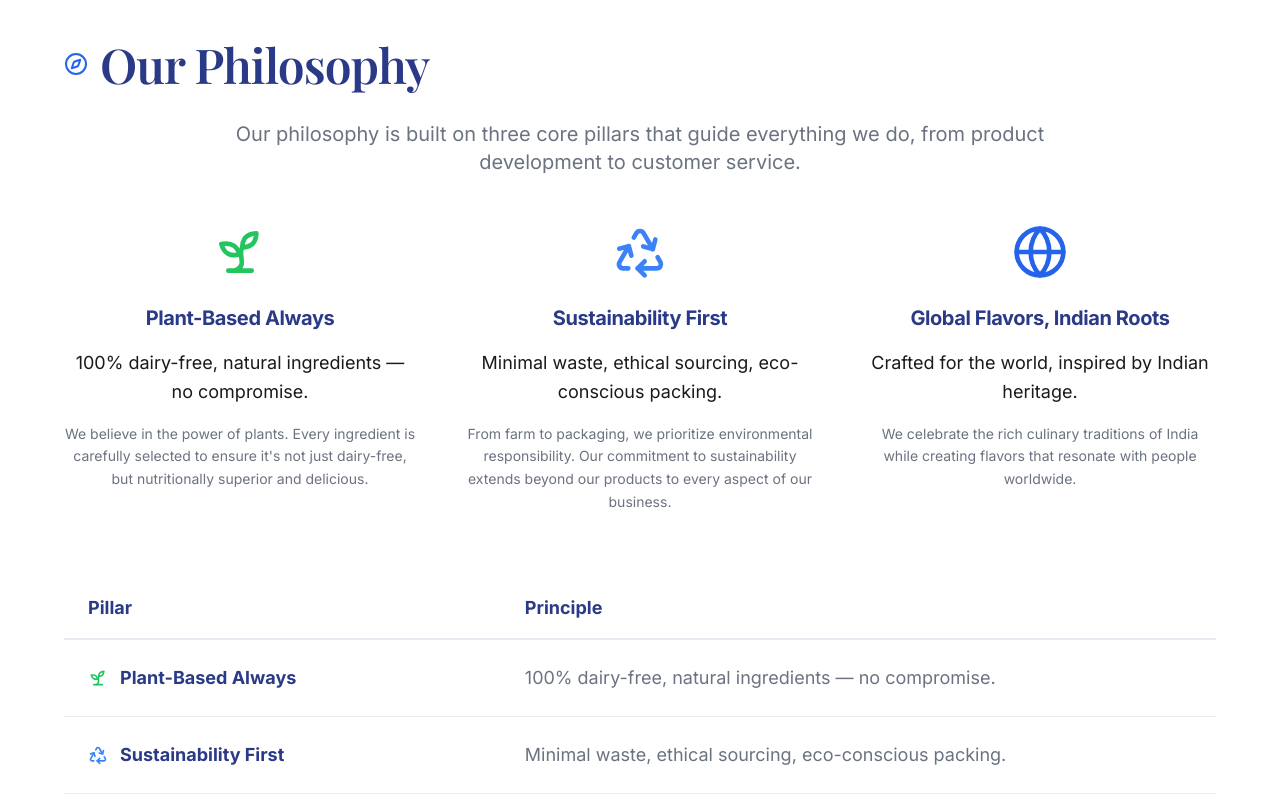
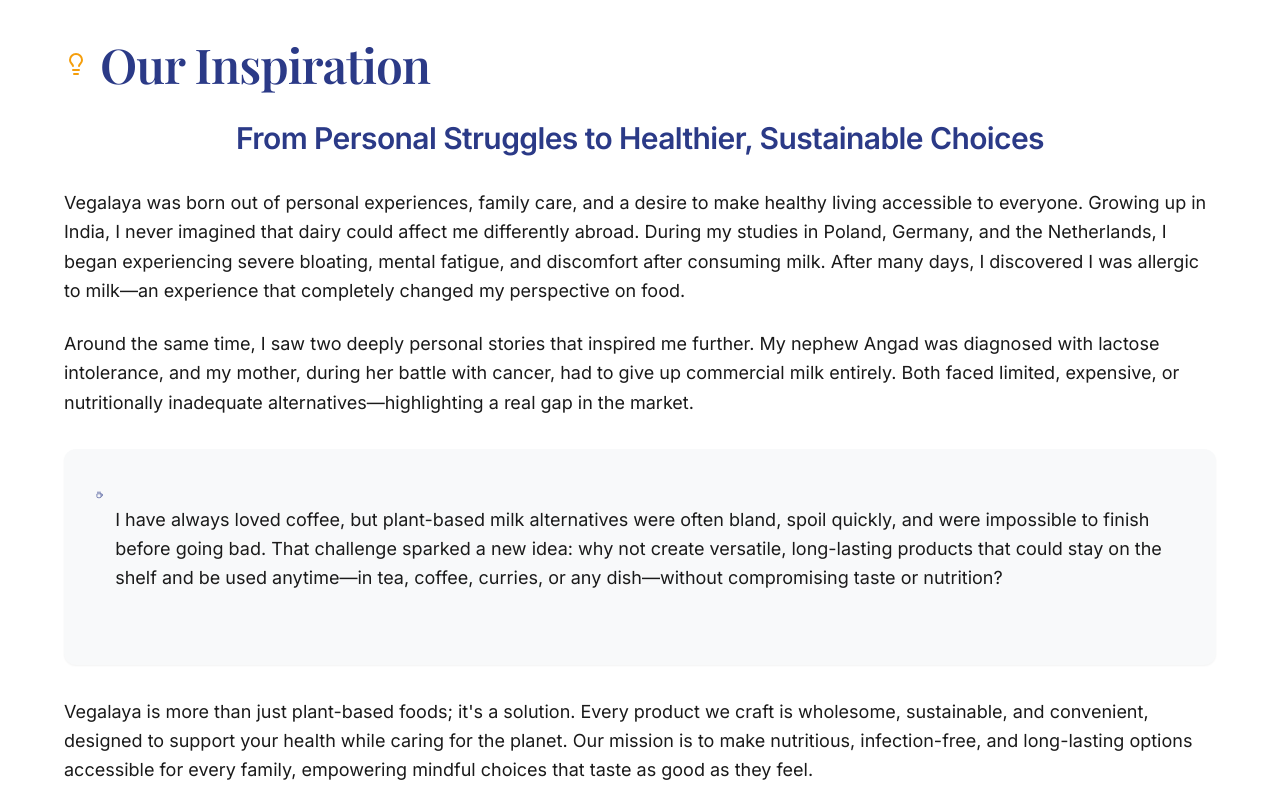
Before and after one commit to Hitesh-malik/vegalaya, a React (Vite) app: page /about in a window 1280 px wide. Shown: the part 1680-2480 px from the top of the page. Built offline with nearby package versions, Linux system fonts and the light colour scheme.

Commit message:
our inspiration is added

```diff
--- /dev/null
+++ b/src/pages/about/components/OurInspiration.jsx
@@ -0,0 +1,85 @@
+import React from "react";
+import Icon from "../../../components/AppIcon";
+
+const OurInspiration = () => {
+  return (
+    <section className="py-16 bg-background">
+      <div className="container mx-auto px-4 lg:px-6">
+        <div className="max-w-6xl mx-auto">
+          <div className="flex items-center mb-8">
+            <Icon name="Lightbulb" size={24} className="text-amber-500 mr-3" />
+            <h2 className="text-4xl lg:text-5xl font-bold text-primary font-accent">
+              Our Inspiration
+            </h2>
+          </div>
+
+          <div className="space-y-8">
+            <h3 className="text-2xl lg:text-3xl font-semibold text-primary text-center">
+              From Personal Struggles to Healthier, Sustainable Choices
+            </h3>
+
+            <div className="prose prose-lg max-w-none text-text-primary">
+              <p className="text-lg leading-relaxed mb-6">
+                Vegalaya was born out of personal experiences, family care, and
+                a desire to make healthy living accessible to everyone. Growing
+                up in India, I never imagined that dairy could affect me
+                differently abroad. During my studies in Poland, Germany, and
+                the Netherlands, I began experiencing severe bloating, mental
+                fatigue, and discomfort after consuming milk. After many days, I
+                discovered I was allergic to milk—an experience that completely
+                changed my perspective on food.
+              </p>
+
+              <p className="text-lg leading-relaxed mb-6">
+                Around the same time, I saw two deeply personal stories that
+                inspired me further. My nephew Angad was diagnosed with lactose
+                intolerance, and my mother, during her battle with cancer, had
+                to give up commercial milk entirely. Both faced limited,
+                expensive, or nutritionally inadequate alternatives—highlighting
+                a real gap in the market.
+              </p>
+
+              <div className="bg-surface p-8 rounded-lg shadow-sm my-8">
+                <div className="flex items-start mb-4">
+                  <Icon
+                    name="Coffee"
+                    size={20}
+                    className="text-primary mr-3 mt-1"
+                  />
+                  <p className="text-lg leading-relaxed">
+                    I have always loved coffee, but plant-based milk
+                    alternatives were often bland, spoil quickly, and were
+                    impossible to finish before going bad. That challenge
+                    sparked a new idea: why not create versatile, long-lasting
+                    products that could stay on the shelf and be used anytime—in
+                    tea, coffee, curries, or any dish—without compromising taste
+                    or nutrition?
+                  </p>
+                </div>
+              </div>
+
+              <p className="text-lg leading-relaxed mb-6">
+                Vegalaya is more than just plant-based foods; it's a solution.
+                Every product we craft is wholesome, sustainable, and
+                convenient, designed to support your health while caring for the
+                planet. Our mission is to make nutritious, infection-free, and
+                long-lasting options accessible for every family, empowering
+                mindful choices that taste as good as they feel.
+              </p>
+
+              <div className="text-center mt-10">
+                <p className="text-xl font-semibold text-primary inline-flex items-center justify-center">
+                  <Icon name="Heart" size={24} className="text-red-500 mr-2" />
+                  Health, sustainability, and care—this is the heart of
+                  Vegalaya.
+                </p>
+              </div>
+            </div>
+          </div>
+        </div>
+      </div>
+    </section>
+  );
+};
+
+export default OurInspiration;
--- a/src/pages/about/index.jsx
+++ b/src/pages/about/index.jsx
@@ -3,6 +3,7 @@
 import Footer from "../homepage/components/Footer";
 import AboutHero from "./components/AboutHero";
 import OurStory from "./components/OurStory";
+import OurInspiration from "./components/OurInspiration";
 import OurPhilosophy from "./components/OurPhilosophy";
 import OurJourney from "./components/OurJourney";
 import OurValues from "./components/OurValues";
@@ -23,6 +24,9 @@
       {/* Our Story Section */}
       <OurStory />
 
+      {/* Our Inspiration Section */}
+      <OurInspiration />
+
       {/* Our Philosophy Section */}
       <OurPhilosophy />
 
```
